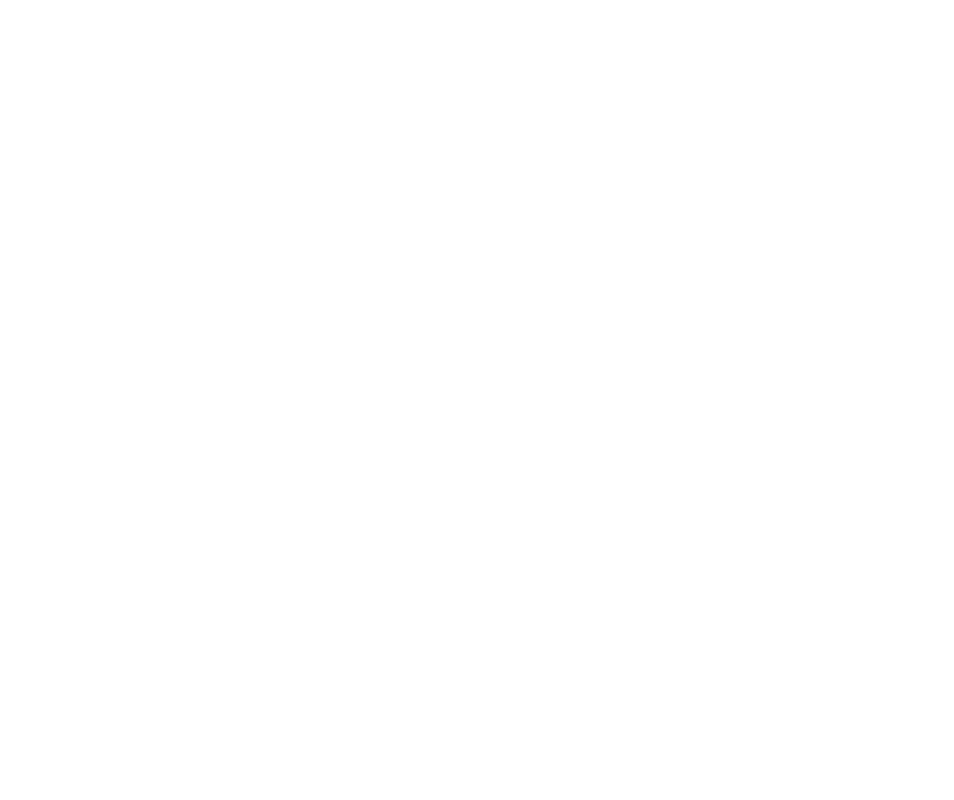
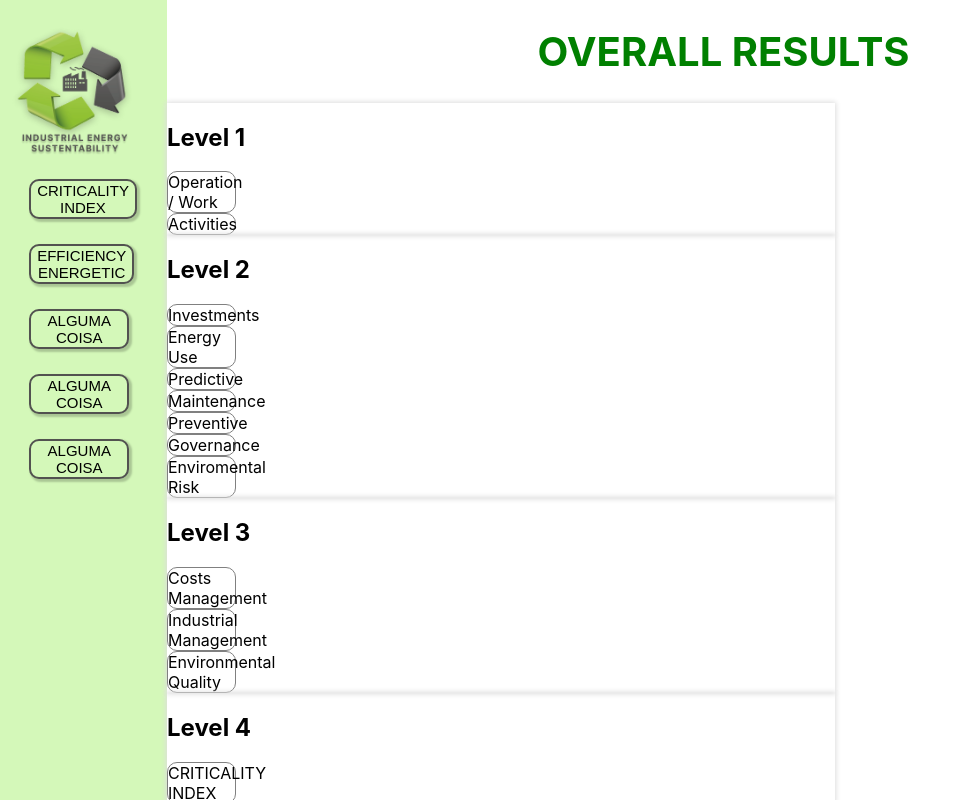
Before and after one commit to brunafalcucci/IC-UNIFAL, a React (Create React App) app in the folder front/: page /results in a window 1280 px wide. Before the commit this address had no page. Shown: the top 800 px of the page, without its empty margins (0-954 px from the left). Built offline with nearby package versions, Linux system fonts and the light colour scheme.

Commit message:
create results page

```diff
--- a/front/src/App.js
+++ b/front/src/App.js
@@ -1,16 +1,20 @@
 import './App.css';
 import {Route, Routes} from 'react-router-dom';
 import FormCalculo from './components/FormCalculo';
-import NavBar from './components/NavBar';
 import FormEfficiency from './components/FormEfficiency';
+import Inicial from './components/Inicial';
+import Results from './components/Results';
+
+
 function App() {
   return (
     <>
 
     <Routes>
-      <Route path="/" element={<NavBar />} />
+      <Route path="/" element={<Inicial />} />
       <Route path="/form" element={<FormCalculo />} />
       <Route path="/efficiency" element={<FormEfficiency />} />
+      <Route path="/results" element={<Results />} />
     </Routes>
     </>
   );
--- a/front/src/components/FormEfficiency.jsx
+++ b/front/src/components/FormEfficiency.jsx
@@ -12,7 +12,7 @@
 
   const handleSubmit = (event) => {
     event.preventDefault();
-    axios.post(`/api/CriticalityIndex/InsertCriticalityIndex,
+    axios.post(`/api,
       Industry Sector: ${industrySector} \n
       Industry Name: ${industryName} \n
 
--- /dev/null
+++ b/front/src/components/Inicial.jsx
@@ -0,0 +1,17 @@
+import React from 'react'
+import styled from 'styled-components'
+import NavBar from './NavBar'
+
+
+const Inicial = () => {
+  return (
+    <Main>
+   <NavBar/>
+    </Main>
+  )
+}
+
+const Main = styled.div`
+display: flex;
+`
+export default Inicial
--- a/front/src/components/Results.jsx
+++ b/front/src/components/Results.jsx
@@ -1,13 +1,108 @@
 import React from 'react'
+import styled from 'styled-components'
+import NavBar from './NavBar'
+import legenda from '../img/legenda.png'
 
 const Results = () => {
   return (
-    <div>
+    <WrapResults>
+      <NavBar/>
+      <TotalDiv>
+         <WrapTitle> OVERALL RESULTS  </WrapTitle>
 
-         <h1> OVERALL RESULTS  </h1>
+         <TesteJoao>
 
-    </div>
+
+        <WrapLevel1>
+          <TitleLevel> Level 1 </TitleLevel>
+          <WrapDiv> Operation / Work </WrapDiv>
+          <WrapDiv> Activities </WrapDiv>
+        </WrapLevel1>
+
+        <WrapLevel2>
+        <TitleLevel> Level 2 </TitleLevel>
+          <WrapDiv> Investments </WrapDiv>
+          <WrapDiv> Energy Use </WrapDiv>
+          <WrapDiv> Predictive </WrapDiv>
+          <WrapDiv> Maintenance </WrapDiv>
+          <WrapDiv> Preventive </WrapDiv>
+          <WrapDiv> Governance </WrapDiv>
+          <WrapDiv> Enviromental Risk  </WrapDiv>
+        </WrapLevel2>
+
+        <WrapLevel3>
+        <TitleLevel> Level 3 </TitleLevel>
+          <WrapDiv> Costs Management </WrapDiv>
+          <WrapDiv> Industrial Management </WrapDiv>
+          <WrapDiv> Environmental Quality </WrapDiv>
+        </WrapLevel3>
+
+        <WrapLevel4>
+        <TitleLevel> Level 4 </TitleLevel>
+          <WrapDiv> CRITICALITY INDEX </WrapDiv>
+        </WrapLevel4>
+
+         <img src={legenda} alt="" />
+        </TesteJoao>
+
+         </TotalDiv>
+    </WrapResults>
   )
 }
 
+const WrapResults = styled.div`
+display: flex;
+`
+
+const TotalDiv = styled.div`
+width: 100%;
+height: 100vh;
+`
+const WrapTitle = styled.h1`
+  font-size: 40px;
+  color: green !important;
+  text-align: center;
+`
+
+const WrapLevel1 = styled.div`
+border: 0;
+box-shadow: 0px 0px 5px 1px #DDD;
+width: 60%;
+`
+
+const WrapLevel2 = styled.div`
+border: 0;
+box-shadow: 0px 0px 5px 1px #DDD;
+width: 60%;
+`
+const WrapLevel3 = styled.div`
+border: 0;
+box-shadow: 0px 0px 5px 1px #DDD;
+width: 60%;
+`
+
+const WrapLevel4 = styled.div`
+border: 0;
+box-shadow: 0px 0px 5px 1px #DDD;
+width: 60%;
+`
+const TitleLevel = styled.h2`
+`
+
+const WrapDiv = styled.div`
+  border: 1px solid grey;
+  width: 10%;
+  border-radius: 10px;
+`
+const TesteJoao = styled.div`
+display: flex;
+flex-direction: column;
+img{
+  width: 250px;
+  margin-left: auto;
+  @media (max-width: 40em){
+     width: auto;
+  }
+}
+`
 export default Results
```
Also changed, not shown: front/src/img/legenda.png (added).
